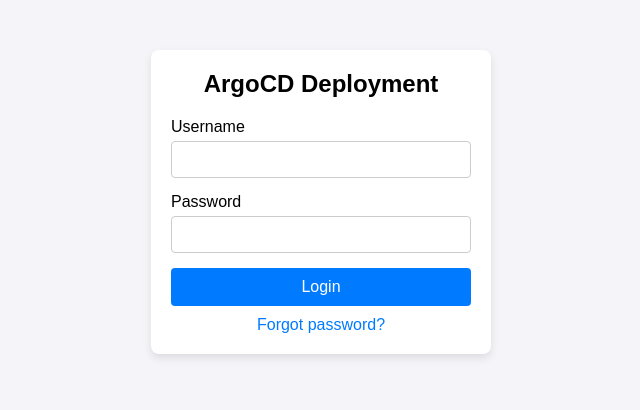
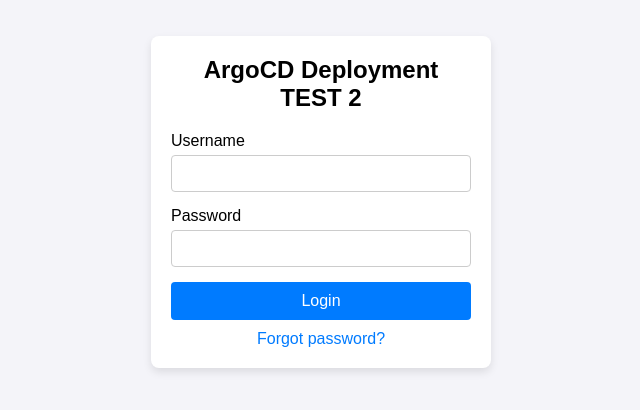
Before and after one commit to Rithwik0480/devops-test, a plain HTML site: page index.html in a window 1280 px wide. Shown: the part 198-608 px from the top of the page, without its empty margins (319-959 px from the left). Drawn offline with Linux system fonts and the light colour scheme.

Commit message:
Update index.html

```diff
--- a/index.html
+++ b/index.html
@@ -66,7 +66,7 @@
 </head>
 <body>
     <div class="login-container">
-        <h2>ArgoCD Deployment</h2>
+        <h2>ArgoCD Deployment TEST 2</h2>
         <form action="/login" method="POST">
             <div class="form-group">
                 <label for="username">Username</label>
```
